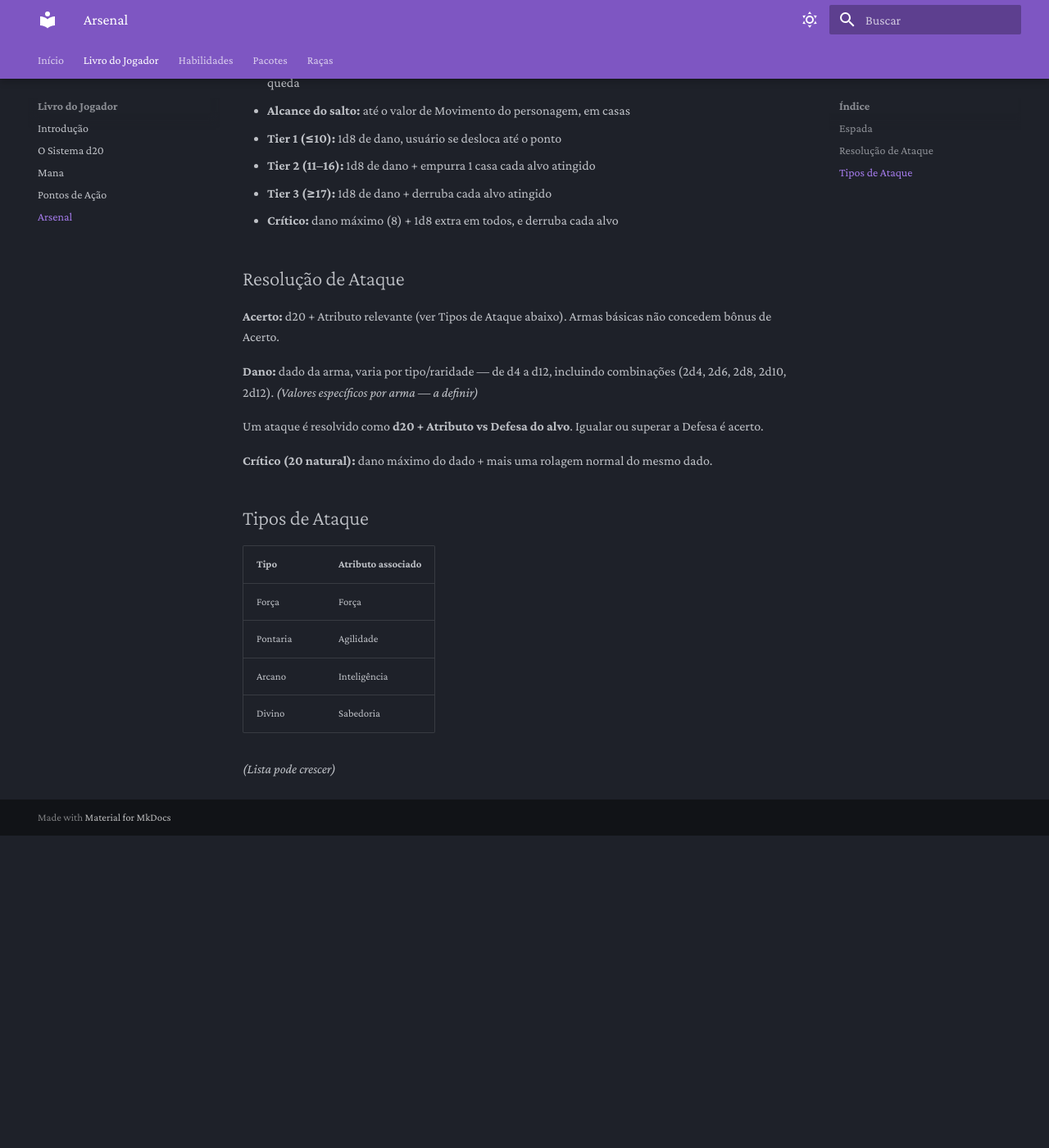
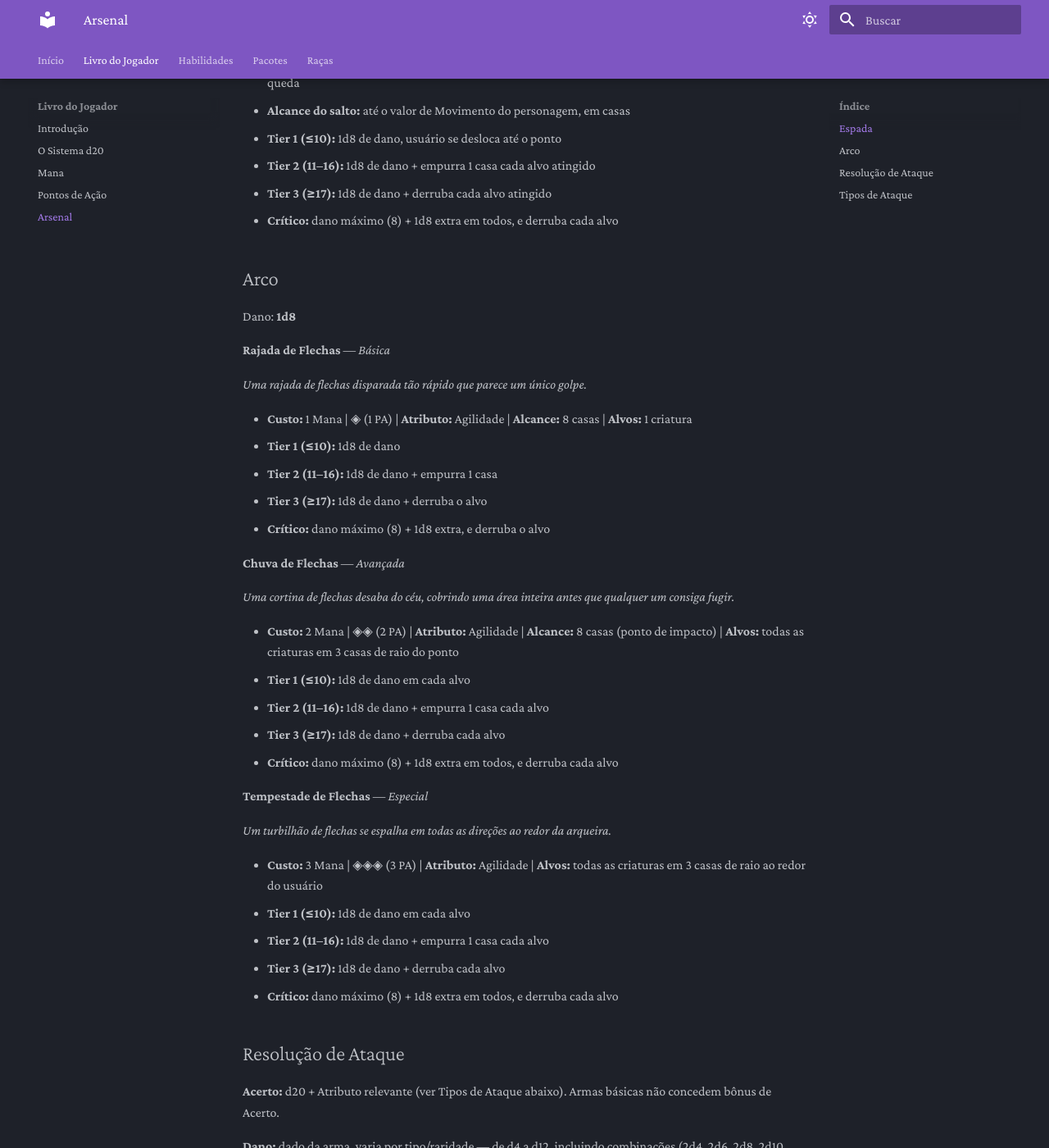
Before and after one commit to Felipe1072-git/prisma-rpg, an MkDocs documentation site: the page built from docs/jogador/arsenal.md, in a window 1280 px wide and 1400 px high, scrolled down 1331 px. Shown: the whole window at 82% size. Built offline with MkDocs 1.6.1 and Material for MkDocs 9.7.7, drawn with Linux system fonts in a browser that asks for light colours; before the commit the page ends 2350 px from its top, so only the background shows below that.

Commit message:
feat: habilidades do Arco inspiradas na Lire de Grand Chase
Cria as 3 habilidades da arma Arco (Basica/Avancada/Especial) e a
habilidade geral de Pontaria Danca Elfica, seguindo o mesmo padrao
estabelecido para a Espada.

```diff
--- a/docs/jogador/arsenal.md
+++ b/docs/jogador/arsenal.md
@@ -51,6 +51,40 @@ Dano: **1d8**
 - **Tier 3 (≥17):** 1d8 de dano + derruba cada alvo atingido
 - **Crítico:** dano máximo (8) + 1d8 extra em todos, e derruba cada alvo
 
+## Arco
+
+Dano: **1d8**
+
+**Rajada de Flechas** — *Básica*
+
+*Uma rajada de flechas disparada tão rápido que parece um único golpe.*
+
+- **Custo:** 1 Mana | ◈ (1 PA) | **Atributo:** Agilidade | **Alcance:** 8 casas | **Alvos:** 1 criatura
+- **Tier 1 (≤10):** 1d8 de dano
+- **Tier 2 (11–16):** 1d8 de dano + empurra 1 casa
+- **Tier 3 (≥17):** 1d8 de dano + derruba o alvo
+- **Crítico:** dano máximo (8) + 1d8 extra, e derruba o alvo
+
+**Chuva de Flechas** — *Avançada*
+
+*Uma cortina de flechas desaba do céu, cobrindo uma área inteira antes que qualquer um consiga fugir.*
+
+- **Custo:** 2 Mana | ◈◈ (2 PA) | **Atributo:** Agilidade | **Alcance:** 8 casas (ponto de impacto) | **Alvos:** todas as criaturas em 3 casas de raio do ponto
+- **Tier 1 (≤10):** 1d8 de dano em cada alvo
+- **Tier 2 (11–16):** 1d8 de dano + empurra 1 casa cada alvo
+- **Tier 3 (≥17):** 1d8 de dano + derruba cada alvo
+- **Crítico:** dano máximo (8) + 1d8 extra em todos, e derruba cada alvo
+
+**Tempestade de Flechas** — *Especial*
+
+*Um turbilhão de flechas se espalha em todas as direções ao redor da arqueira.*
+
+- **Custo:** 3 Mana | ◈◈◈ (3 PA) | **Atributo:** Agilidade | **Alvos:** todas as criaturas em 3 casas de raio ao redor do usuário
+- **Tier 1 (≤10):** 1d8 de dano em cada alvo
+- **Tier 2 (11–16):** 1d8 de dano + empurra 1 casa cada alvo
+- **Tier 3 (≥17):** 1d8 de dano + derruba cada alvo
+- **Crítico:** dano máximo (8) + 1d8 extra em todos, e derruba cada alvo
+
 ## Resolução de Ataque
 
 **Acerto:** d20 + Atributo relevante (ver Tipos de Ataque abaixo). Armas básicas não concedem bônus de Acerto.
```
Also changed, not shown: docs/habilidades/pontaria.md (+11 -0 lines).
